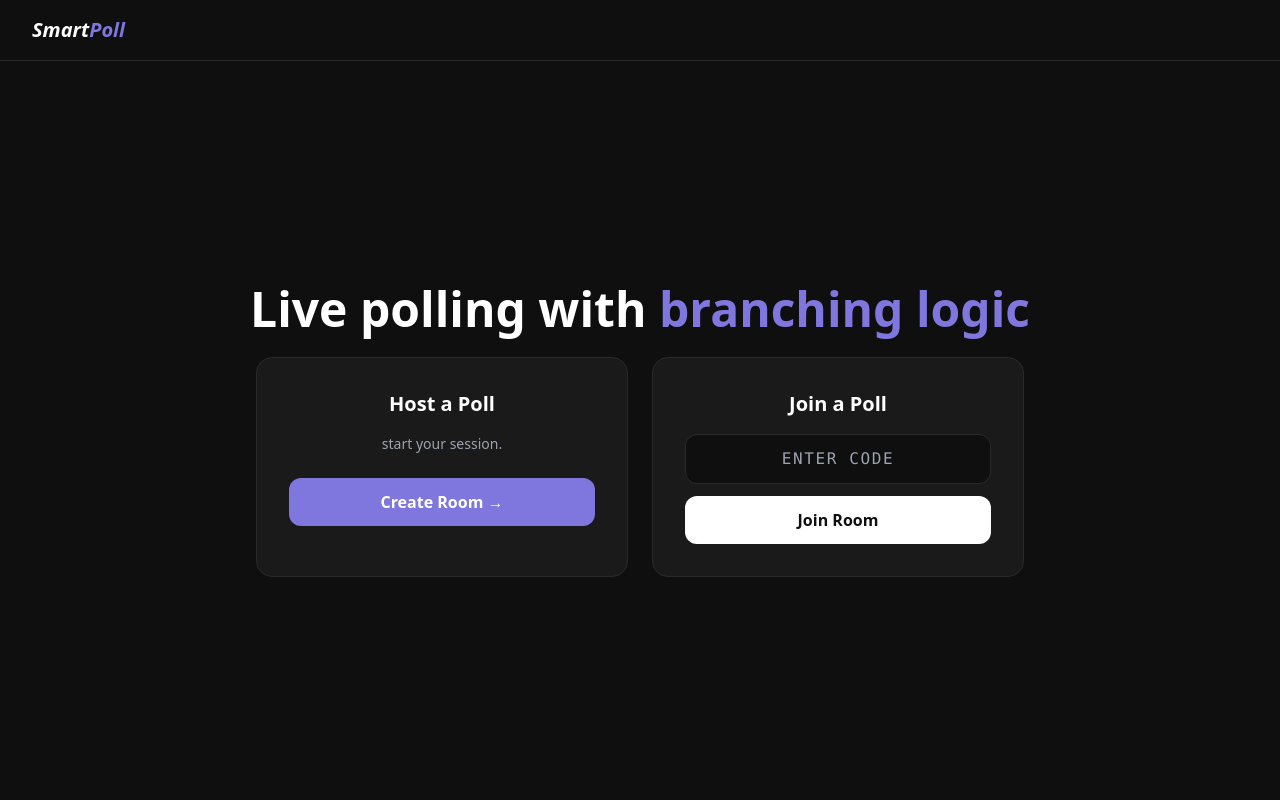
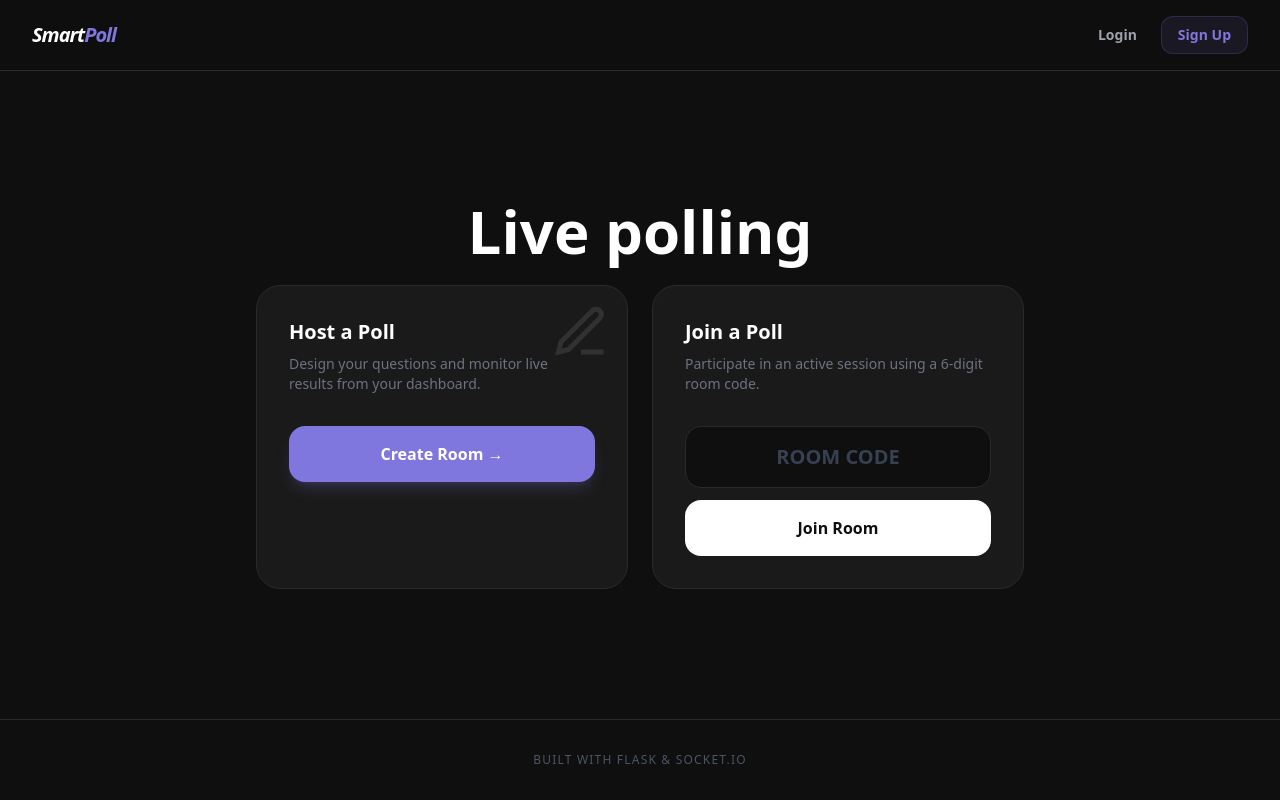
Before and after one commit to nazrin19/smartpoll, a Flask app: page / in a window 1280 px wide. Run offline with Flask 3, Linux system fonts and the light colour scheme; some libraries are stand-ins or nearby versions.

Commit message:
adding login and register

```diff
--- a/Templates/index.html
+++ b/Templates/index.html
@@ -2,6 +2,7 @@
 <html lang="en">
 <head>
     <meta charset="UTF-8">
+    <meta name="viewport" content="width=device-width, initial-scale=1.0">
     <title>SmartPoll | Create or Join</title>
     <script src="https://cdn.tailwindcss.com"></script>
     <script>
@@ -14,55 +15,101 @@
         }
     </script>
 </head>
-<body class="bg-dark text-white min-h-screen flex flex-col">
-    <nav class="border-b border-border px-8 py-4 flex justify-between">
-        <div class="text-xl font-bold italic">Smart<span class="text-primary">Poll</span></div>
+<body class="bg-dark text-white min-h-screen flex flex-col font-sans">
+
+    <nav class="border-b border-border px-8 py-4 flex justify-between items-center bg-dark/50 backdrop-blur-md sticky top-0 z-50">
+        <div class="text-xl font-bold italic tracking-tighter">
+            Smart<span class="text-primary">Poll</span>
+        </div>
+        <div class="flex gap-6 items-center">
+            {% if current_user.is_authenticated %}
+                <div class="flex items-center gap-3">
+                    <span class="text-xs text-gray-500 font-bold uppercase tracking-widest">Hi, {{ current_user.username }}</span>
+                    <a href="/logout" class="text-xs font-bold text-red-500 hover:text-red-400">Logout</a>
+                </div>
+            {% else %}
+                <a href="/login" class="text-sm font-bold text-gray-400 hover:text-white transition-colors">Login</a>
+                <a href="/register" class="text-sm font-bold bg-primary/10 text-primary border border-primary/20 px-4 py-2 rounded-xl hover:bg-primary hover:text-white transition-all">
+                    Sign Up
+                </a>
+            {% endif %}
+        </div>
     </nav>
 
     <main class="flex-1 flex flex-col items-center justify-center p-6 text-center">
-        <h1 class="text-5xl font-bold mb-6">Live polling with <span class="text-primary">branching logic</span></h1>
+
+        <h1 class="text-5xl md:text-6xl font-black mb-6 leading-tight">
+            Live polling <br>
+
+        </h1>
+
 
         <div class="grid grid-cols-1 md:grid-cols-2 gap-6 w-full max-w-3xl">
-            <div class="bg-card border border-border p-8 rounded-2xl hover:border-primary transition group">
-                <h2 class="text-xl font-bold mb-4">Host a Poll</h2>
-                <p class="text-gray-400 text-sm mb-6">start your session.</p>
-                <button onclick="createRoom()" id="hostBtn" class="w-full bg-primary hover:bg-[#6b63c4] py-3 rounded-xl font-bold transition-all transform active:scale-95">
+            <div class="bg-card border border-border p-8 rounded-3xl hover:border-primary/50 transition-all group relative overflow-hidden">
+                <div class="absolute top-0 right-0 p-4 opacity-10 group-hover:opacity-20 transition-opacity">
+                    <svg width="60" height="60" viewBox="0 0 24 24" fill="none" stroke="currentColor" stroke-width="2"><path d="M12 20h9M16.5 3.5a2.121 2.121 0 0 1 3 3L7 19l-4 1 1-4L16.5 3.5z"></path></svg>
+                </div>
+                <h2 class="text-xl font-bold mb-2 text-left">Host a Poll</h2>
+                <p class="text-gray-500 text-sm mb-8 text-left">Design your questions and monitor live results from your dashboard.</p>
+                <button onclick="createRoom()" id="hostBtn" class="w-full bg-primary hover:bg-[#6b63c4] py-4 rounded-2xl font-bold transition-all transform active:scale-95 shadow-lg shadow-primary/20">
                     Create Room →
                 </button>
             </div>
 
-            <div class="bg-card border border-border p-8 rounded-2xl hover:border-primary transition">
-                <h2 class="text-xl font-bold mb-4">Join a Poll</h2>
-                <input type="text" id="joinCode" maxlength="6" placeholder="ENTER CODE"
-                       class="w-full bg-dark border border-border rounded-xl px-4 py-3 mb-3 text-center uppercase focus:border-primary outline-none tracking-widest font-mono">
-                <button onclick="join()" class="w-full bg-white text-dark hover:bg-gray-200 py-3 rounded-xl font-bold transition-all transform active:scale-95">
-                    Join Room
-                </button>
+            <div class="bg-card border border-border p-8 rounded-3xl hover:border-white/20 transition-all relative overflow-hidden">
+                <h2 class="text-xl font-bold mb-2 text-left">Join a Poll</h2>
+                <p class="text-gray-500 text-sm mb-8 text-left">Participate in an active session using a 6-digit room code.</p>
+                <div class="space-y-3">
+                    <input type="text" id="joinCode" maxlength="6" placeholder="ROOM CODE"
+                           class="w-full bg-dark border border-border rounded-2xl px-4 py-4 text-center uppercase focus:border-primary outline-none tracking-[0.3em] font-black text-xl placeholder:text-gray-700 placeholder:tracking-normal transition-all">
+                    <button onclick="join()" class="w-full bg-white text-dark hover:bg-gray-200 py-4 rounded-2xl font-bold transition-all transform active:scale-95">
+                        Join Room
+                    </button>
+                </div>
             </div>
         </div>
     </main>
+
+    <footer class="p-8 border-t border-border text-center">
+        <p class="text-gray-600 text-xs font-medium tracking-widest uppercase">Built with Flask & Socket.io</p>
+    </footer>
 
     <script>
         // 1. Logic for Hosting (Talks to /create_room in app.py)
         async function createRoom() {
             const btn = document.getElementById('hostBtn');
-            btn.innerText = "Initializing...";
+            const originalText = btn.innerText;
+            btn.innerText = "Checking Session...";
             btn.disabled = true;
 
             try {
-                const response = await fetch('/create_room', { method: 'POST' });
+                // Fetch /create_room and allow following redirects to /login
+                const response = await fetch('/create_room', {
+                    method: 'POST',
+                    redirect: 'follow'
+                });
+
+                // Check if the response URL was redirected to the login page
+                if (response.url.includes('/login')) {
+                    window.location.href = '/login';
+                    return;
+                }
+
+                if (!response.ok) throw new Error("Server error");
+
                 const data = await response.json();
 
                 if (data.code) {
-                    // Redirect to host page with the generated code in the URL
-                    window.location.href = `/host?room=${data.code}`;
+                    // Success! Store code for the dashboard and redirect
+                    localStorage.setItem('active_room_code', data.code);
+                    window.location.href = `/host`;
                 } else {
                     throw new Error("No code received");
                 }
             } catch (err) {
-                alert("Database Error: Could not create room. Is Flask running?");
-                btn.innerText = "Create Room →";
-                btn.disabled = false;
+                console.error("Auth/Database Error:", err);
+                // If it fails, assume the session expired and send to login
+                window.location.href = '/login';
             }
         }
 
@@ -78,6 +125,11 @@
                 codeInput.focus();
             }
         }
+
+        // Add "Enter" key listener for the join code input
+        document.getElementById('joinCode').addEventListener('keypress', (e) => {
+            if (e.key === 'Enter') join();
+        });
     </script>
 </body>
 </html>
--- a/app.py
+++ b/app.py
@@ -1,6 +1,8 @@
-from flask import Flask, render_template, request, jsonify
+from flask import Flask, render_template, request, jsonify, redirect, url_for
 from flask_socketio import SocketIO, emit, join_room
 from flask_sqlalchemy import SQLAlchemy
+from flask_login import LoginManager, UserMixin, login_user, logout_user, login_required, current_user
+from werkzeug.security import generate_password_hash, check_password_hash
 import random, string, json, os
 
 app = Flask(__name__)
@@ -12,22 +14,35 @@ app.config['SQLALCHEMY_TRACK_MODIFICATIONS'] = False
 db = SQLAlchemy(app)
 socketio = SocketIO(app, cors_allowed_origins="*")
 
-# In-memory track of active socket connections for the user counter
-active_voters = {}
+# --- LOGIN MANAGER ---
+login_manager = LoginManager()
+login_manager.init_app(app)
+login_manager.login_view = 'login'
+
+@login_manager.user_loader
+def load_user(user_id):
+    return User.query.get(int(user_id))
 
 # --- MODELS ---
+
+class User(UserMixin, db.Model):
+    id = db.Column(db.Integer, primary_key=True)
+    username = db.Column(db.String(80), unique=True, nullable=False)
+    password_hash = db.Column(db.String(120), nullable=False)
+    rooms = db.relationship('Room', backref='owner', lazy=True)
 
 class Room(db.Model):
     id = db.Column(db.Integer, primary_key=True)
     code = db.Column(db.String(6), unique=True, nullable=False)
-    questions_json = db.Column(db.Text, nullable=False)
+    questions_json = db.Column(db.Text, nullable=False, default='[]')
+    user_id = db.Column(db.Integer, db.ForeignKey('user.id'), nullable=True)
 
 class Vote(db.Model):
     id = db.Column(db.Integer, primary_key=True)
     room_code = db.Column(db.String(6), nullable=False)
     answer = db.Column(db.String(100), nullable=False)
     question_index = db.Column(db.Integer)
-    voter_id = db.Column(db.String(100)) # Crucial for identifying which vote to update
+    voter_id = db.Column(db.String(100))
 
 class VoterRecord(db.Model):
     id = db.Column(db.Integer, primary_key=True)
@@ -38,56 +53,86 @@ class VoterRecord(db.Model):
 with app.app_context():
     db.create_all()
 
-# --- HELPER FUNCTION ---
+# --- GLOBALS ---
+active_voters = {} # room_code -> set of SIDs
+
+# --- HELPERS ---
 
 def generate_report(room_code):
-    """Queries the database for a fresh count of all votes in a room."""
     all_votes = Vote.query.filter_by(room_code=room_code).all()
     report = {}
     for v in all_votes:
         idx_str = str(v.question_index)
-        if idx_str not in report:
-            report[idx_str] = {}
+        if idx_str not in report: report[idx_str] = {}
         report[idx_str][v.answer] = report[idx_str].get(v.answer, 0) + 1
     return report
 
 # --- ROUTES ---
 
 @app.route('/')
-def index():
-    return render_template('index.html')
+def index(): return render_template('index.html')
 
 @app.route('/host')
-def host():
-    return render_template('host.html')
+@login_required
+def host(): return render_template('host.html')
 
 @app.route('/vote')
-def vote():
-    return render_template('vote.html')
+def vote(): return render_template('vote.html')
+
+@app.route('/register', methods=['GET', 'POST'])
+def register():
+    if request.method == 'POST':
+        username = request.form.get('username')
+        password = request.form.get('password')
+        if User.query.filter_by(username=username).first():
+            return "User exists", 400
+        hashed = generate_password_hash(password, method='pbkdf2:sha256')
+        db.session.add(User(username=username, password_hash=hashed))
+        db.session.commit()
+        return redirect(url_for('login'))
+    return render_template('register.html')
+
+@app.route('/login', methods=['GET', 'POST'])
+def login():
+    if request.method == 'POST':
+        user = User.query.filter_by(username=request.form.get('username')).first()
+        if user and check_password_hash(user.password_hash, request.form.get('password')):
+            login_user(user)
+            return redirect(url_for('host'))
+    return render_template('login.html')
+
+@app.route('/logout')
+def logout():
+    logout_user()
+    return redirect(url_for('index'))
 
 @app.route('/get_room_state/<room_code>')
+@login_required # Only logged in users can ask for room states
 def get_room_state(room_code):
     room = Room.query.filter_by(code=room_code).first()
-    if room:
+    # SECURITY: Check if the logged-in user actually owns this room
+    if room and room.user_id == current_user.id:
         return jsonify({
             'questions': json.loads(room.questions_json),
             'report': generate_report(room_code)
         })
-    return jsonify({'status': 'error'}), 404
+    return jsonify({'status': 'error'}), 403
 
 @app.route('/create_room', methods=['POST'])
+@login_required
 def create_room():
     code = ''.join(random.choices(string.ascii_uppercase + string.digits, k=6))
-    new_room = Room(code=code, questions_json=json.dumps([]))
+    new_room = Room(code=code, user_id=current_user.id)
     db.session.add(new_room)
     db.session.commit()
     active_voters[code] = set()
     return jsonify({'code': code})
 
 @app.route('/start_poll', methods=['POST'])
+@login_required
 def start_poll():
     data = request.json
-    room = Room.query.filter_by(code=data.get('code')).first()
+    room = Room.query.filter_by(code=data.get('code'), user_id=current_user.id).first()
     if room:
         room.questions_json = json.dumps(data.get('questions'))
         db.session.commit()
@@ -95,77 +140,51 @@ def start_poll():
         return jsonify({'status': 'success'})
     return jsonify({'status': 'error'}), 404
 
-# --- SOCKET EVENTS ---
+# --- SOCKETS ---
 
 @socketio.on('join')
 def on_join(data):
     room_code = data.get('room')
     user_type = data.get('type', 'voter')
+    room_data = Room.query.filter_by(code=room_code).first()
 
-    room_data = Room.query.filter_by(code=room_code).first()
     if room_data:
         join_room(room_code)
         if user_type == 'voter':
-            if room_code not in active_voters:
-                active_voters[room_code] = set()
+            if room_code not in active_voters: active_voters[room_code] = set()
             active_voters[room_code].add(request.sid)
-
-            # Update user count for everyone in the room
             emit('user_count', {'count': len(active_voters[room_code])}, to=room_code)
-
-            # IMPORTANT: Automatically send the first question so the UI populates
             qs = json.loads(room_data.questions_json)
-            if len(qs) > 0:
-                emit('new_question', {**qs[0], 'index': 0}, room=request.sid)
-
+            if qs: emit('new_question', {**qs[0], 'index': 0}, room=request.sid)
         elif user_type == 'host':
-            # Send current results to host immediately upon joining or refreshing
             emit('update_dashboard', generate_report(room_code), room=request.sid)
-    else:
-        emit('error_message', {'msg': 'Invalid Room Code!'}, room=request.sid)
 
 @socketio.on('disconnect')
 def on_disconnect():
-    for room_code, sids in list(active_voters.items()):
+    for room_code, sids in active_voters.items():
         if request.sid in sids:
             sids.remove(request.sid)
             emit('user_count', {'count': len(sids)}, to=room_code)
 
 @socketio.on('submit_vote')
 def handle_vote(data):
-    room_code = data.get('room')
-    q_idx = data.get('current_index')
-    next_idx = data.get('next_index')
-    v_id = data.get('voter_id')
-    answer = data.get('answer')
-
-    # 1. DELETE EXISTING ENTRIES (Clean up old data for this specific user/question)
+    room_code, q_idx, v_id, answer = data.get('room'), data.get('current_index'), data.get('voter_id'), data.get('answer')
     VoterRecord.query.filter_by(voter_id=v_id, room_code=room_code, question_index=q_idx).delete()
     Vote.query.filter_by(voter_id=v_id, room_code=room_code, question_index=q_idx).delete()
-
-    # 2. SAVE THE NEW VOTE
-    new_record = VoterRecord(voter_id=v_id, room_code=room_code, question_index=q_idx)
-    new_vote = Vote(room_code=room_code, answer=answer, question_index=q_idx, voter_id=v_id)
-
-    db.session.add(new_record)
-    db.session.add(new_vote)
+    db.session.add(VoterRecord(voter_id=v_id, room_code=room_code, question_index=q_idx))
+    db.session.add(Vote(room_code=room_code, answer=answer, question_index=q_idx, voter_id=v_id))
     db.session.commit()
-
-    # 3. PUSH UPDATED TOTALS TO HOST
     emit('update_dashboard', generate_report(room_code), to=room_code)
 
-    # 4. ADVANCE VOTER TO NEXT QUESTION
     room_data = Room.query.filter_by(code=room_code).first()
     if room_data:
         qs = json.loads(room_data.questions_json)
         try:
-            target_idx = int(next_idx) if next_idx is not None else None
-            if target_idx is not None and 0 <= target_idx < len(qs):
-                emit('new_question', {**qs[target_idx], 'index': target_idx}, room=request.sid)
-            else:
-                emit('new_question', None, room=request.sid) # Signal that poll is finished
-        except (ValueError, TypeError):
-            emit('new_question', None, room=request.sid)
+            next_idx = int(data.get('next_index'))
+            if 0 <= next_idx < len(qs):
+                emit('new_question', {**qs[next_idx], 'index': next_idx}, room=request.sid)
+            else: emit('new_question', None, room=request.sid)
+        except: emit('new_question', None, room=request.sid)
 
 if __name__ == '__main__':
     socketio.run(app, debug=True)
```
Also changed, not shown: Templates/host.html (+48 -7 lines), Templates/login.html (added, +33 -0 lines), Templates/register.html (added, +33 -0 lines), poll.db.
